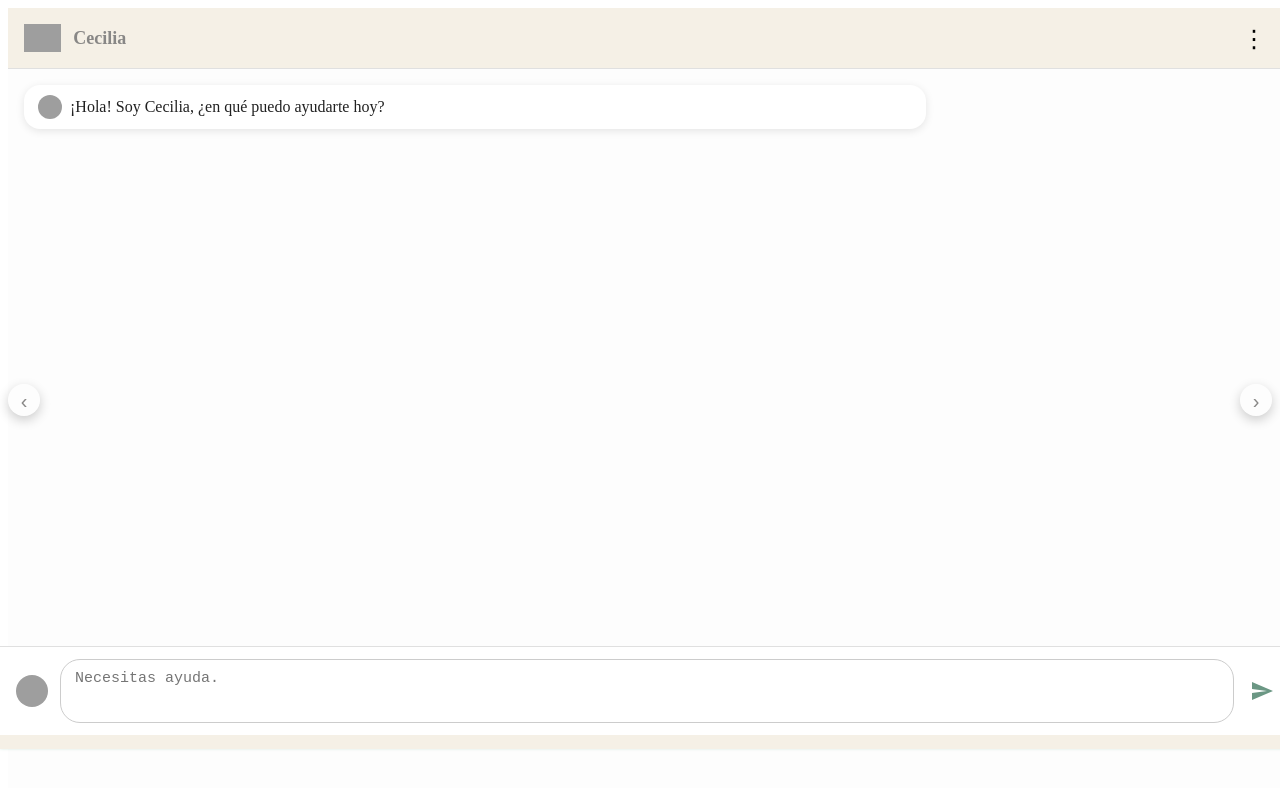
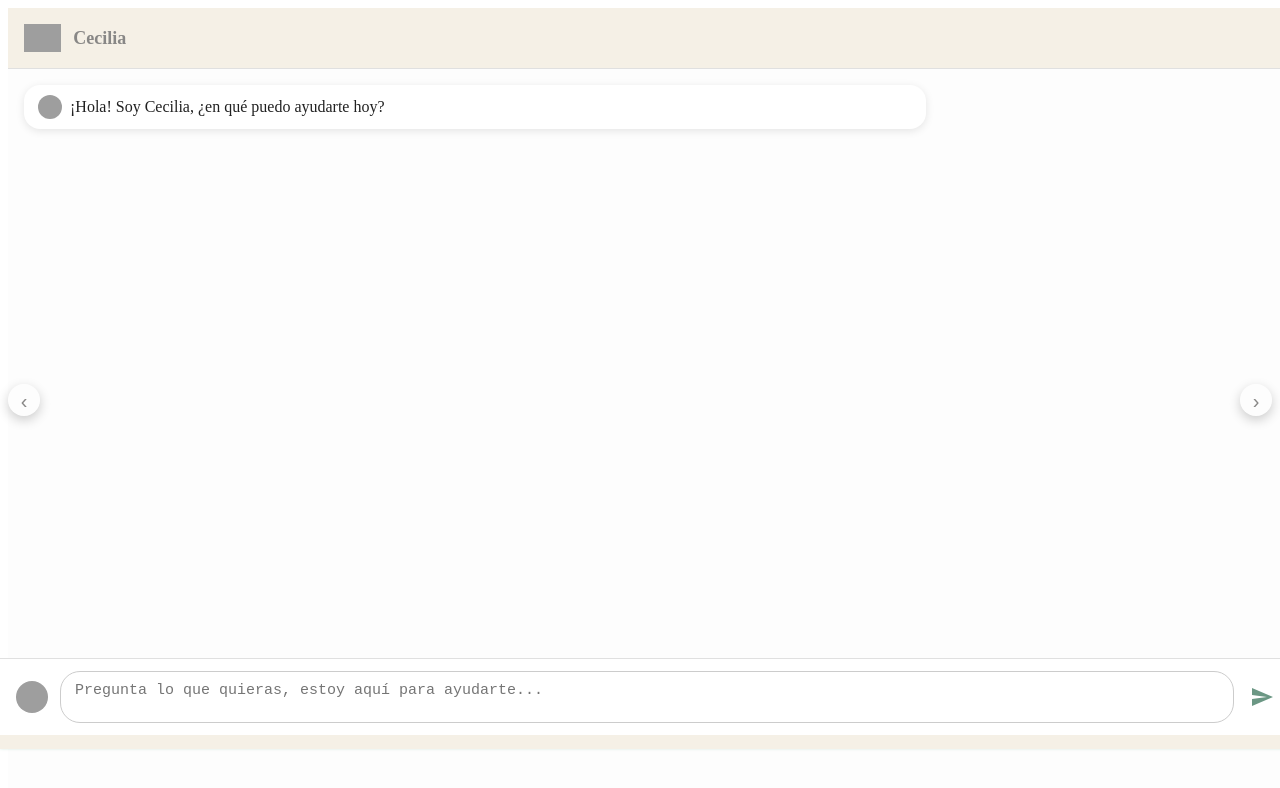
Before and after one commit to compartitura/agentegpt, a website: page index.html in a window 1280 px wide. Drawn offline with Linux system fonts and the light colour scheme; grey boxes are pictures that could not be loaded.

Commit message:
Add files via upload

```diff
--- a/index.html
+++ b/index.html
@@ -88,7 +88,7 @@
             <img src="https://www.compartitura.org/medias/images/captura-12.jpg" alt="Cecilia" style="width: 32px; height: 32px; border-radius: 50%;">
           </span>
           <div class="wa-input-wrap" style="flex: 1; display: flex; align-items: center;">
-            <textarea id="wa-input" placeholder="Necesitas ayuda." style="width: 100%; height: 42px; border: 1px solid #ccc; border-radius: 20px; padding: 10px 14px; font-size: 15px; resize: none;"></textarea>
+            <textarea id="wa-input" placeholder="Pregunta lo que quieras, estoy aquí para ayudarte..." style="width: 100%; height: 30px; border: 1px solid #ccc; border-radius: 20px; padding: 10px 14px; font-size: 15px; resize: none;"></textarea>
           </div>
           <div style="display: flex; align-items: center; margin-right: 10px;">
             <button class="wa-btn-send" id="send-btn" aria-label="Enviar" style="width: 40px; height: 40px; display: flex; align-items: center; justify-content: center; background: none; border: none; cursor: pointer;">
--- a/styles.css
+++ b/styles.css
@@ -321,3 +321,17 @@ box-shadow: 0 -2px 4px var(--acento);
   opacity: 1;
   filter: brightness(1.2);
 }
+
+/* Floating all header elements */
+header, .wa-header, .wa-central-header {
+  position: sticky;
+  top: 0;
+  left: 0;
+  width: 100%;
+  background: var(--secundario);
+  z-index: 500;
+}
+/* Ensure central content sits below the sticky header and above the footer */
+.wa-central-content {
+  padding-bottom: 800px;  /* reserva espacio para footer a 800px */
+}
```
